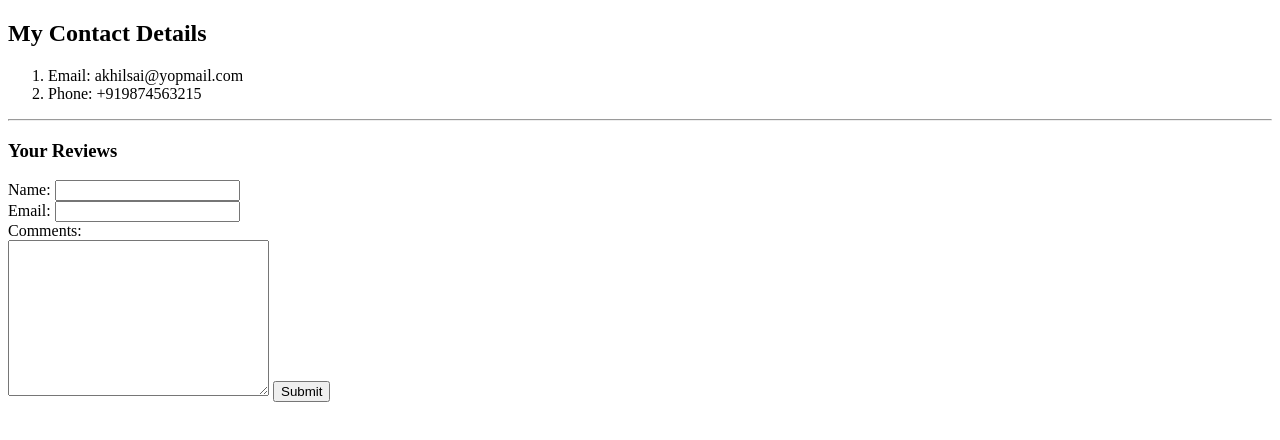
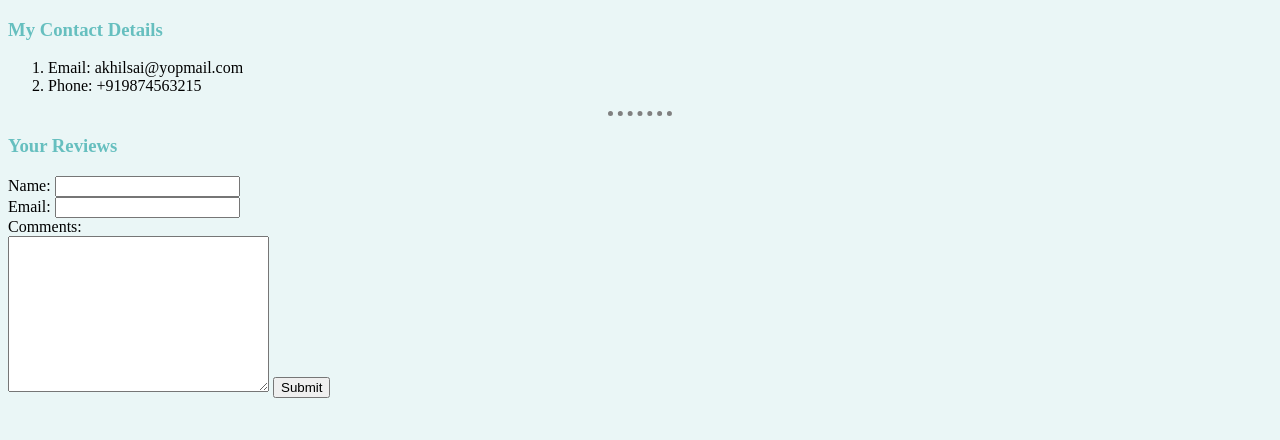
Before and after one commit to Akhil-trivediat/portfolio, a plain HTML site: page Contact-Details.html in a window 1280 px wide. Drawn offline with Linux system fonts and the light colour scheme; files that its build step writes are made by us from their sources.

Commit message:
Add files via upload

```diff
--- a/Contact-Details.html
+++ b/Contact-Details.html
@@ -4,24 +4,25 @@
 <head>
   <meta charset="utf-8">
   <title>My Contact Details</title>
+  <link rel="stylesheet" href="css/styles.css">
 </head>
 
 <body>
-  <h2>My Contact Details</h2>
+  <h3>My Contact Details</h3>
   <ol>
     <li>Email: akhilsai@yopmail.com</li>
     <li>Phone: +919874563215</li>
   </ol>
   <hr>
   <h3>Your Reviews</h3>
-  <form action="mailto:akhilsai@yopmail,com" method="post" enctype="text/plain">
+  <form action="mailto:akhilsai@yopmail.com" method="post" enctype="text/plain">
     <label>Name:</label>
     <input type="Name" name="Name" value=""><br>
     <label>Email:</label>
     <input type="email" name="Email" value=""><br>
     <label>Comments:</label><br>
     <textarea name="Comments" rows="10" cols="30"></textarea>
-    <input type="submit" name= value="">
+    <input type="submit" name=value="">
 
   </form>
 </body>
--- /dev/null
+++ b/styles.css
@@ -0,0 +1,23 @@
+body {
+  background-color: #EAF6F6;
+}
+
+hr {
+  border-style: none;
+  border-top-style: dotted;
+  border-color: grey;
+  border-width: 5px;
+  width: 5%;
+}
+
+h1 {
+  color: #66BFBF;
+}
+
+h3 {
+  color: #66BFBF;
+}
+
+img {
+  border-radius: 50%;
+}
```
Also changed, not shown: index.html (+2 -1 lines).
